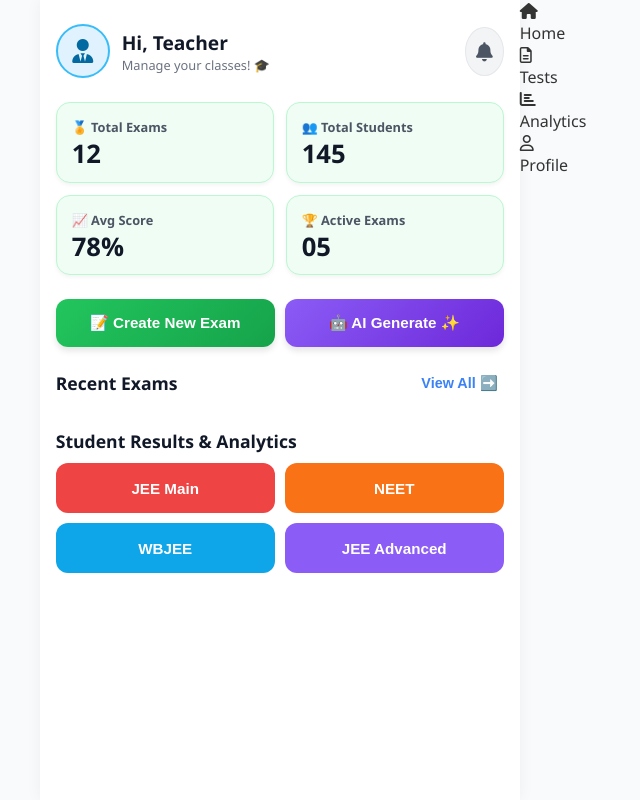
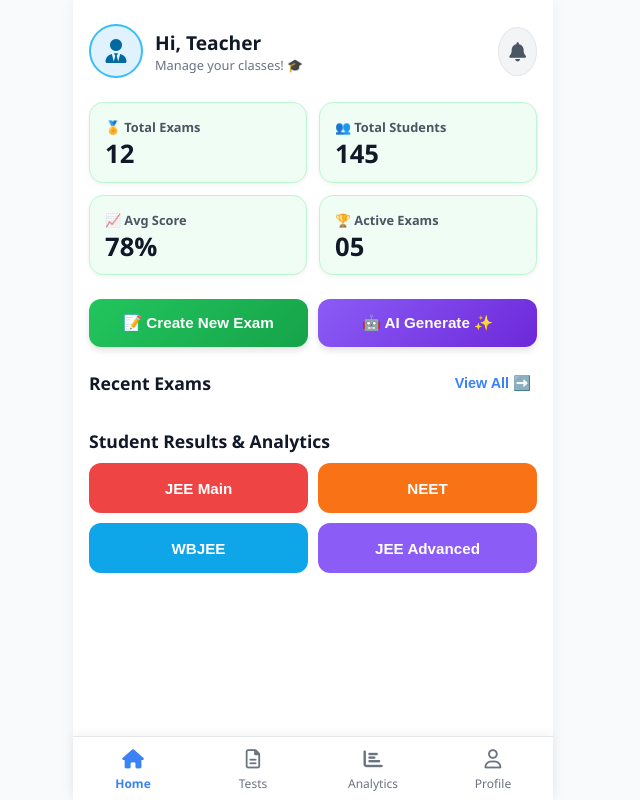
Before and after one commit to SaikatDas0019/ExamMate2.0, a Flask app: template templates/teacher_dashboard.html in a window 1280 px wide. Shown: the whole page, without its empty margins (327-967 px from the left). Run offline with Flask 3, Linux system fonts and the light colour scheme; the template is opened without the code that fills it, so the values that code supplies are empty.

Commit message:
Refactor teacher dashboard layout and navigation
Updated the teacher dashboard HTML to improve layout and navigation. Removed unnecessary comments and ensured proper structure for recent exams and analytics sections.

```diff
--- a/templates/teacher_dashboard.html
+++ b/templates/teacher_dashboard.html
@@ -15,6 +15,7 @@
             color: #333333;
             font-family: 'Segoe UI', Roboto, Helvetica, Arial, sans-serif;
             margin: 0;
+            padding: 0;
             display: flex;
             justify-content: center;
         }
@@ -137,9 +138,7 @@
         .btn-jee { background: #ef4444; } .btn-neet { background: #f97316; }
         .btn-wbjee { background: #0ea5e9; } .btn-adv { background: #8b5cf6; }
 
-        /* -------------------------------------- */
         /* ANALYSIS VIEW SPECIFIC STYLES */
-        /* -------------------------------------- */
         .back-btn { background: none; border: none; color: #3b82f6; font-weight: bold; cursor: pointer; padding: 0; margin-bottom: 15px; font-size: 1rem;}
 
         .analysis-metrics { display: flex; justify-content: space-between; margin: 15px 0; background: #f8fafc; padding: 15px; border-radius: 12px; border: 1px solid #e2e8f0;}
@@ -161,6 +160,43 @@
         #dashboard-view { display: block; }
         #analysis-view { display: none; }
         #all-exams-view { display: none; }
+
+        /* -------------------------------------- */
+        /* FIXED BOTTOM NAVIGATION BAR STYLING    */
+        /* -------------------------------------- */
+        .bottom-nav {
+            position: fixed;
+            bottom: 0;
+            left: 50%;
+            transform: translateX(-50%);
+            width: 100%;
+            max-width: 480px;
+            background: #ffffff;
+            border-top: 1px solid #e5e7eb;
+            display: flex;
+            justify-content: space-around;
+            padding: 8px 0;
+            box-shadow: 0 -2px 10px rgba(0,0,0,0.05);
+            z-index: 1000;
+        }
+        .nav-item {
+            display: flex;
+            flex-direction: column;
+            align-items: center;
+            color: #6b7280;
+            font-size: 0.75rem;
+            cursor: pointer;
+            text-decoration: none;
+            flex: 1;
+        }
+        .nav-item.active {
+            color: #3b82f6;
+            font-weight: bold;
+        }
+        .nav-icon {
+            font-size: 1.2rem;
+            margin-bottom: 3px;
+        }
     </style>
 </head>
 <body>
@@ -196,8 +232,7 @@
                 <button class="view-all-btn" onclick="showAllExams()">View All ➡️</button>
             </div>
 
-            <div class="exam-grid" id="recent-exams-container">
-                </div>
+            <div class="exam-grid" id="recent-exams-container"></div>
 
             <h2 class="section-title" style="margin-top: 1rem; margin-bottom: 10px;">Student Results & Analytics</h2>
             <div class="analytics-grid">
@@ -208,15 +243,12 @@
             </div>
         </div>
 
-
         <div id="all-exams-view">
             <button class="back-btn" onclick="showDashboard()">⬅️ Back to Dashboard</button>
             <h1 style="font-size: 1.5rem; margin-bottom: 15px;">All Created Exams</h1>
 
-            <div class="exam-grid" id="all-exams-container">
-                </div>
+            <div class="exam-grid" id="all-exams-container"></div>
         </div>
-
 
         <div id="analysis-view">
             <button class="back-btn" onclick="showDashboard()">⬅️ Back to Dashboard</button>
@@ -233,13 +265,11 @@
             <div class="rank-grid">
                 <div class="rank-box">
                     <h3>🏆 Top Students</h3>
-                    <ul class="rank-list" id="top-students-list">
-                        </ul>
+                    <ul class="rank-list" id="top-students-list"></ul>
                 </div>
                 <div class="rank-box">
                     <h3>📉 Bottom Students</h3>
-                    <ul class="rank-list" id="bottom-students-list">
-                        </ul>
+                    <ul class="rank-list" id="bottom-students-list"></ul>
                 </div>
             </div>
 
@@ -251,20 +281,21 @@
 
     </div>
 
+    <!-- Fixed Bottom Navigation -->
     <div class="bottom-nav">
-        <div class="nav-item active" onclick="window.location.href='student_dashboard.html'">
+        <div class="nav-item active" onclick="showDashboard()">
             <div class="nav-icon"><i class="fas fa-home"></i></div>
             <span>Home</span>
         </div>
-        <div class="nav-item" onclick="window.location.href='student_dashboard.html'">
+        <div class="nav-item" onclick="showAllExams()">
             <div class="nav-icon"><i class="far fa-file-alt"></i></div>
             <span>Tests</span>
         </div>
-        <div class="nav-item" onclick="window.location.href='student_profile.html'">
+        <div class="nav-item" onclick="window.location.href='teacher_analytics.html'">
             <div class="nav-icon"><i class="fas fa-chart-bar"></i></div>
             <span>Analytics</span>
         </div>
-        <div class="nav-item" onclick="window.location.href='student_profile.html'">
+        <div class="nav-item" onclick="window.location.href='teacher_profile.html'">
             <div class="nav-icon"><i class="far fa-user"></i></div>
             <span>Profile</span>
         </div>
```
